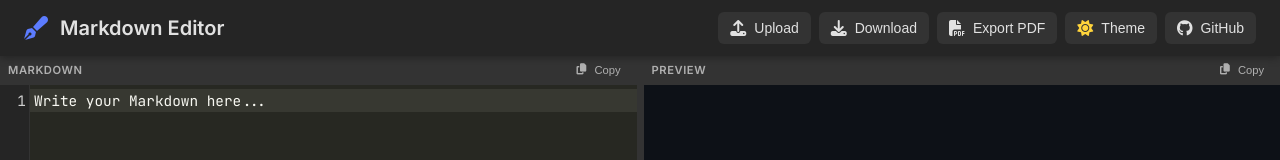
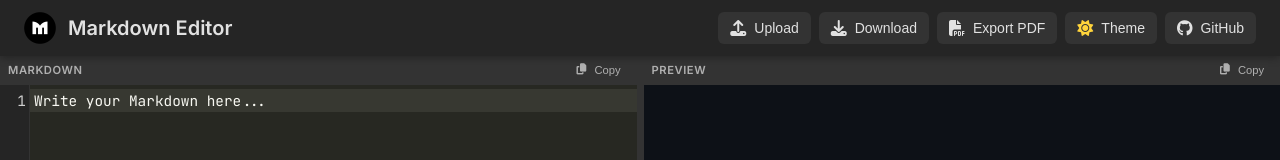
Before and after one commit to FrankSkep/markdown-editor, a website: page index.html in a window 1280 px wide. Shown: the top 160 px of the page. Drawn offline with nearby package versions, Linux system fonts and the light colour scheme.

Commit message:
change icon

```diff
--- a/index.html
+++ b/index.html
@@ -28,7 +28,7 @@
     <!-- Navigation Bar -->
     <div class="navbar">
         <div class="logo-container">
-            <i class="fa-solid fa-pen-fancy"></i>
+            <img src="assets/icon.png" alt="Markdown Editor Icon" class="logo-icon">
             <h1>Markdown Editor</h1>
         </div>
         <div class="nav-options">
--- a/styles.css
+++ b/styles.css
@@ -74,8 +74,9 @@
   gap: 0.75rem;
 }
 
-.logo-container i {
+.logo-container img {
   font-size: 1.5rem;
+  width: 2rem;
   color: var(--primary-color);
 }
 
```
